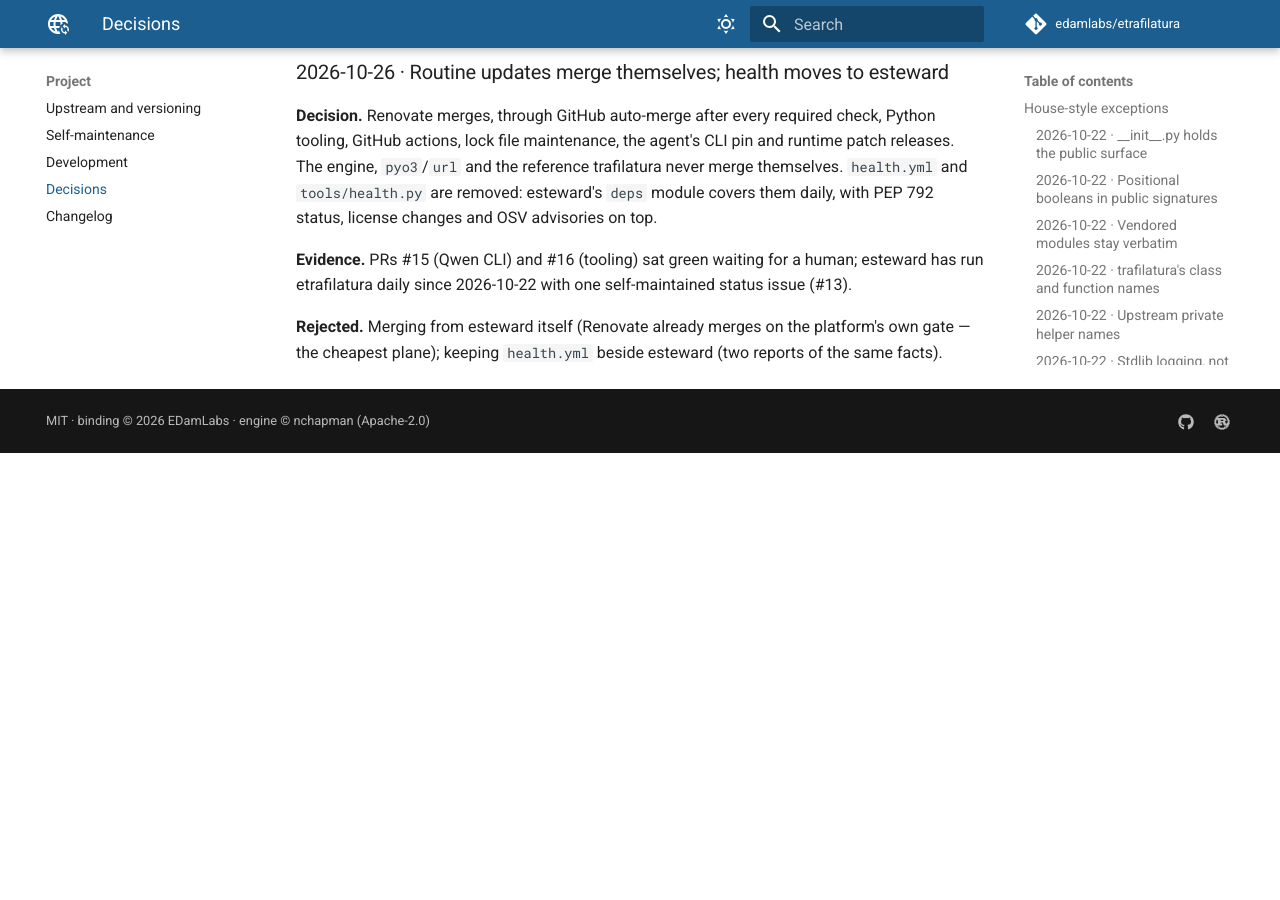
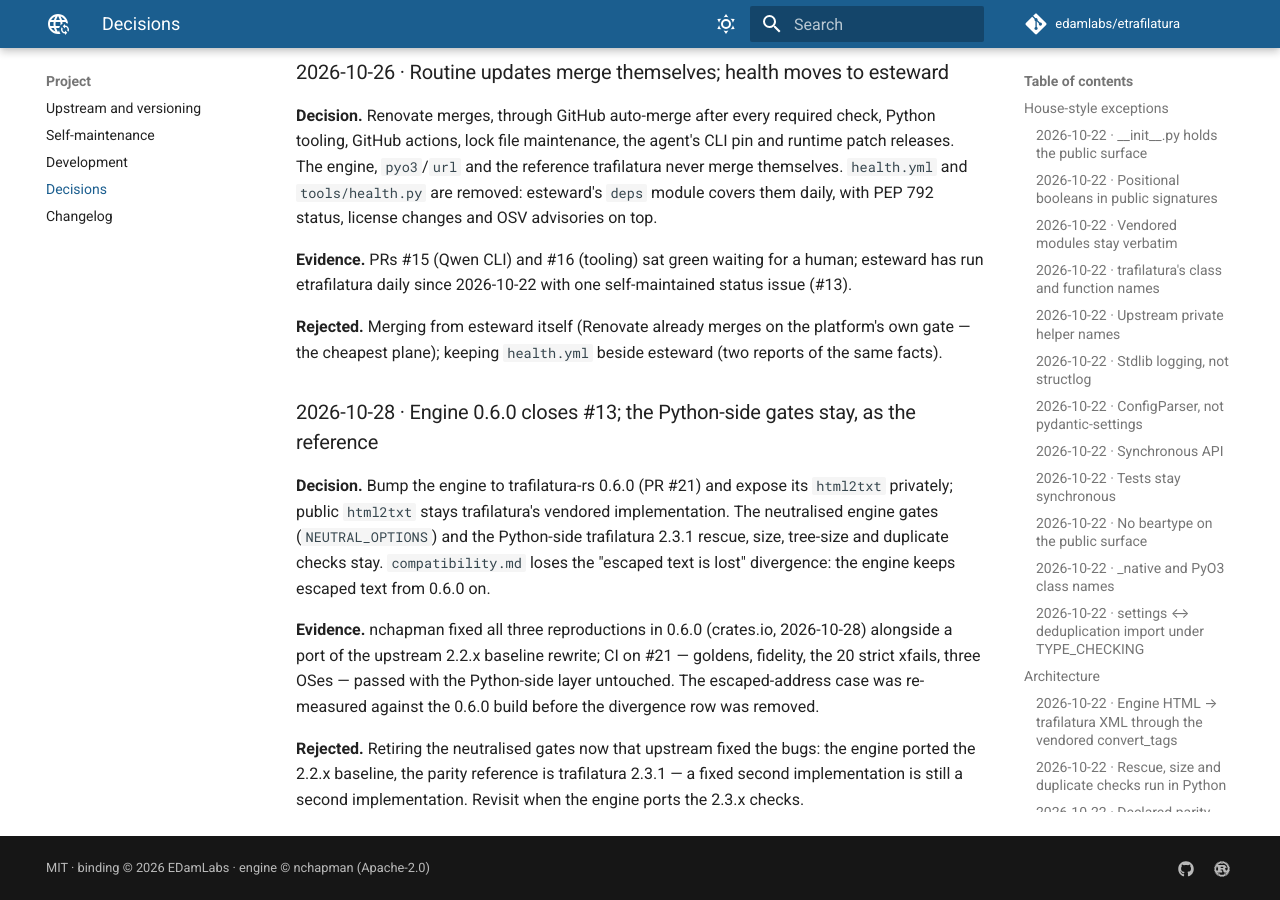
Before and after one commit to edamlabs/etrafilatura, an MkDocs documentation site: the page built from docs/decisions.md, in a window 1280 px wide and 900 px high, scrolled down 5530 px. Built offline with MkDocs 1.6.1 and Material for MkDocs 9.7.7, drawn with Linux system fonts in a browser that asks for light colours; comment, search, counter and statistics services are not loaded; before the commit the page ends 5983 px from its top, so only the background shows below that.

Commit message:
docs: escaped text kept by engine 0.6.0; drop the stale divergence (#22)

```diff
--- a/docs/decisions.md
+++ b/docs/decisions.md
@@ -214,3 +214,19 @@ etrafilatura daily since 2026-10-22 with one self-maintained status issue (#13).
 
 **Rejected.** Merging from esteward itself (Renovate already merges on the platform's own gate — the cheapest
 plane); keeping `health.yml` beside esteward (two reports of the same facts).
+
+### 2026-10-28 · Engine 0.6.0 closes #13; the Python-side gates stay, as the reference
+
+**Decision.** Bump the engine to trafilatura-rs 0.6.0 (PR #21) and expose its `html2txt` privately; public
+`html2txt` stays trafilatura's vendored implementation. The neutralised engine gates (`NEUTRAL_OPTIONS`) and the
+Python-side trafilatura 2.3.1 rescue, size, tree-size and duplicate checks stay. `compatibility.md` loses the
+"escaped text is lost" divergence: the engine keeps escaped text from 0.6.0 on.
+
+**Evidence.** nchapman fixed all three reproductions in 0.6.0 (crates.io, 2026-10-28) alongside a port of the
+upstream 2.2.x baseline rewrite; CI on #21 — goldens, fidelity, the 20 strict xfails, three OSes — passed with
+the Python-side layer untouched. The escaped-address case was re-measured against the 0.6.0 build before the
+divergence row was removed.
+
+**Rejected.** Retiring the neutralised gates now that upstream fixed the bugs: the engine ported the 2.2.x
+baseline, the parity reference is trafilatura 2.3.1 — a fixed second implementation is still a second
+implementation. Revisit when the engine ports the 2.3.x checks.
```
Also changed, not shown: CHANGELOG.md (+2 -0 lines), docs/compatibility.md (+0 -1 lines).
